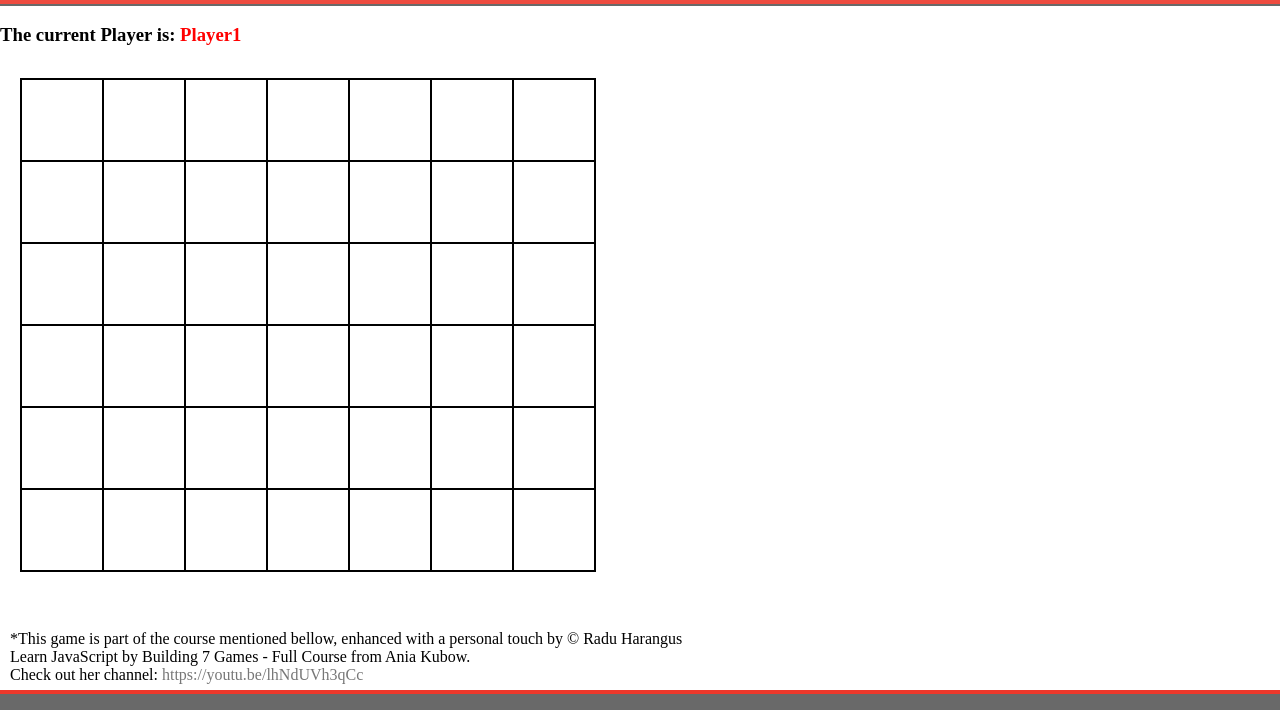
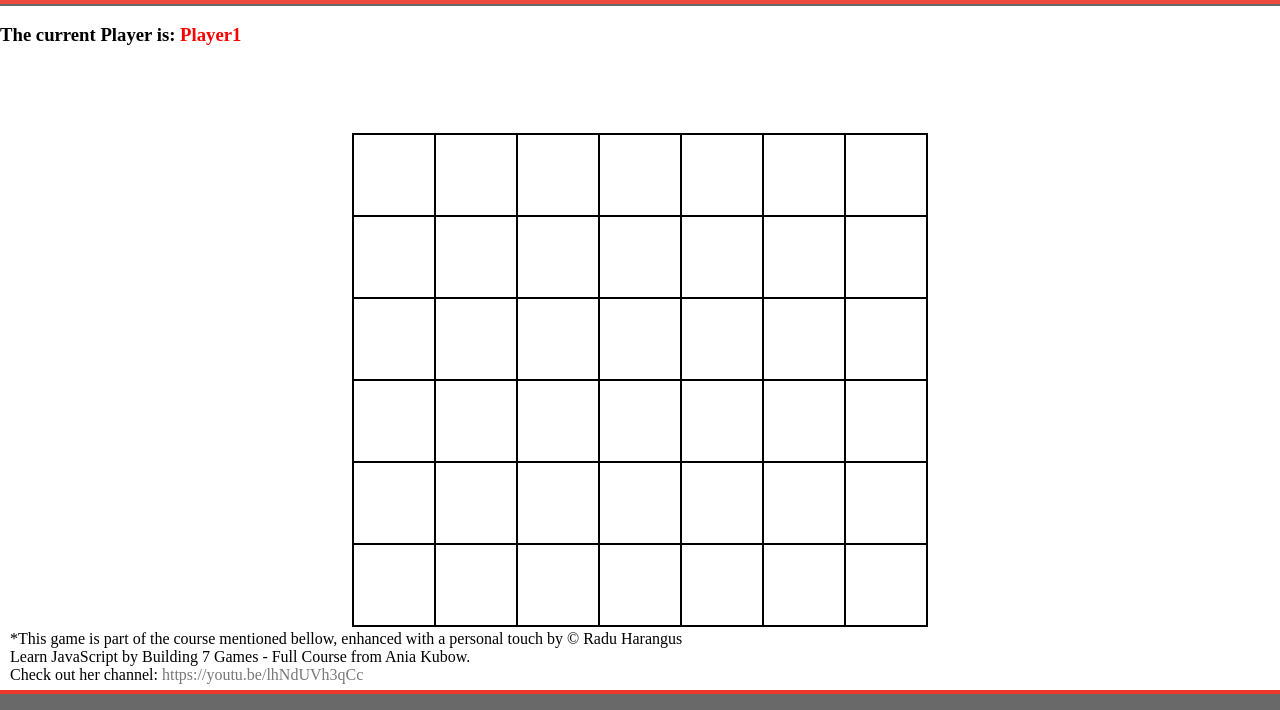
Before and after one commit to Radoogle/ConnectFour, a plain HTML site: page index.html in a window 1280 px wide. Shown: the part 51-761 px from the top of the page. Drawn offline with Linux system fonts and the light colour scheme.

Commit message:
minor changes

```diff
--- a/app.js
+++ b/app.js
@@ -9,7 +9,7 @@ document.addEventListener('DOMContentLoaded', () => {
     let gameOver = false;
 
 
-    for (var i = 0, len = squares.length; i < len; i++)
+    for (var i = 0, len = squares.length - 7; i < len; i++)
         (function(index) {
             //add an onclick to each square in your grid
             squares[index].onclick = function() {
--- a/style.css
+++ b/style.css
@@ -65,7 +65,7 @@ h2 {
 /* do not edit above */
 
 .grid {
-    margin: 10px 0 0 20px;
+    margin: 50px auto;
     border: 1px solid black;
     display: flex;
     flex-wrap: wrap;
@@ -101,3 +101,8 @@ h2 {
 .player-two-color {
     color: blue;
 }
+
+#result {
+    text-align: center;
+    font-size: 2em;
+}
```
